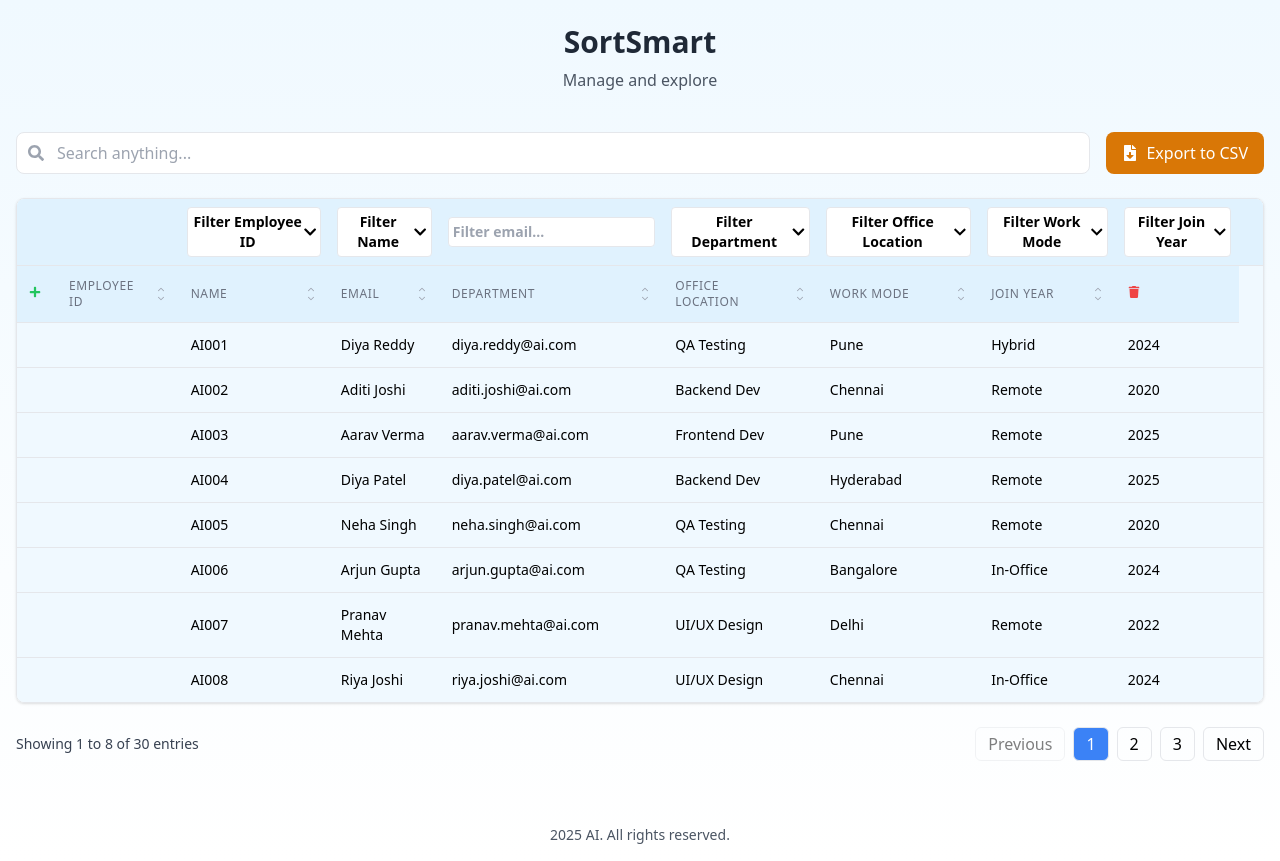
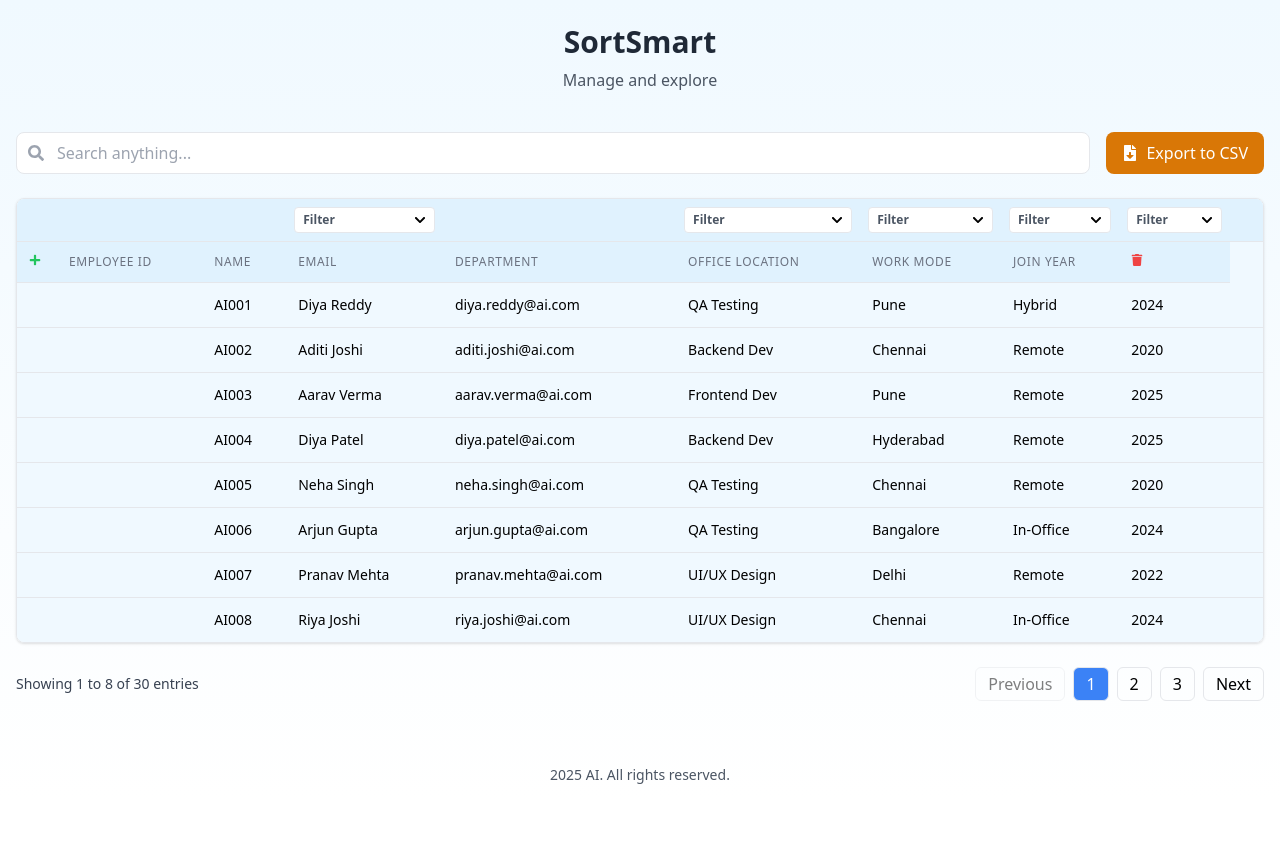
Before and after one commit to AddyaPandey/SortSmart, a React (Create React App) app: page / in a window 1280 px wide. After the commit the page ends 801 px from the top, so only its background shows below. Built offline with nearby package versions, Linux system fonts and the light colour scheme; the HTML template or start-up script is replaced by a standard one.

Commit message:
Improve filter styling and alignment

```diff
--- a/src/components/Table.jsx
+++ b/src/components/Table.jsx
@@ -175,6 +175,13 @@ const DataTable = () => {
     window.URL.revokeObjectURL(url);
   };
 
+  const handleSort = (column) => {
+    setSortConfig({
+      key: column,
+      direction: sortConfig.key === column && sortConfig.direction === 'asc' ? 'desc' : 'asc'
+    });
+  };
+
   return (
     <div className="p-4 max-w-7xl mx-auto">
       {/* Search and Actions */}
@@ -210,47 +217,41 @@ const DataTable = () => {
               <th key="add-header" className="border-b p-2 bg-sky-100"></th>
               {Object.keys(data[0]).map(column => (
                 <th key={`filter-${column}`} className="border-b p-2 bg-sky-100">
+                  {!['email', 'empId'].includes(column) && (
                     <div className="relative">
-                    {column === 'email' ? (
-                      <input
-                        type="text"
-                        placeholder="Filter email..."
-                        className="w-full p-1 text-sm border rounded focus:ring-2 focus:ring-blue-500 focus:border-blue-500 bg-white"
-                        value={columnFilters[column] || ''}
-                        onChange={(e) => setColumnFilters(prev => ({
-                          ...prev,
-                          [column]: e.target.value
-                        }))}
-                      />
-                    ) : (
-                      <>
                       <button
-                          className="w-full p-1 text-sm border rounded bg-white flex items-center justify-between"
+                        className="flex items-center justify-between w-full px-2 py-1 text-xs bg-white border rounded hover:bg-gray-50"
                         onClick={() => setActiveFilter(activeFilter === column ? null : column)}
                       >
-                          <span>
-                            {columnFilters[column] || `Filter ${columnLabels[column]}`}
+                        <span className="text-gray-600">
+                          {columnFilters[column] ? `Filter: ${columnFilters[column]}` : 'Filter'}
                         </span>
-                          <FaChevronDown className={`transition-transform ${activeFilter === column ? 'rotate-180' : ''}`} />
+                        <FaChevronDown className={`ml-1 transform transition-transform ${
+                          activeFilter === column ? 'rotate-180' : ''
+                        }`} />
                       </button>
                       {activeFilter === column && (
-                          <div className="absolute z-10 mt-1 w-full bg-white border rounded-lg shadow-lg max-h-48 overflow-y-auto">
-                            <div
-                              className="p-1 hover:bg-sky-50 cursor-pointer text-sm"
+                        <div className="absolute z-10 w-48 mt-1 bg-white rounded-md shadow-lg">
+                          <div className="py-1">
+                            <button
+                              className="block w-full px-4 py-2 text-sm text-left text-gray-700 hover:bg-gray-100"
                               onClick={() => {
-                                setColumnFilters(prev => ({
-                                  ...prev,
-                                  [column]: ''
-                                }));
+                                const newFilters = { ...columnFilters };
+                                delete newFilters[column];
+                                setColumnFilters(newFilters);
                                 setActiveFilter(null);
                               }}
                             >
-                              Show All
-                            </div>
-                            {uniqueValues[column].map(value => (
-                              <div
+                              Clear Filter
+                            </button>
+                            {uniqueValues[column]?.map(value => (
+                              <button
                                 key={value}
-                                className="p-1 hover:bg-sky-50 cursor-pointer text-sm"
+                                className={`block w-full px-4 py-2 text-sm text-left ${
+                                  columnFilters[column] === value
+                                    ? 'bg-blue-50 text-blue-700'
+                                    : 'text-gray-700 hover:bg-gray-100'
+                                }`}
                                 onClick={() => {
                                   setColumnFilters(prev => ({
                                     ...prev,
@@ -260,13 +261,13 @@ const DataTable = () => {
                                 }}
                               >
                                 {value}
-                              </div>
+                              </button>
                             ))}
                           </div>
-                        )}
-                      </>
+                        </div>
                       )}
                     </div>
+                  )}
                 </th>
               ))}
               <th key="delete-header" className="border-b p-2 bg-sky-100"></th>
@@ -286,39 +287,15 @@ const DataTable = () => {
                 <th
                   key={column}
                   className="border-b p-3 bg-sky-100 text-left text-xs font-medium text-gray-500 uppercase tracking-wider cursor-pointer select-none relative"
+                  onClick={() => handleSort(column)}
                   style={{ width: columnWidths[column] }}
                 >
-                  <div className="flex items-center justify-between gap-2"
-                    onClick={() => setSortConfig({
-                      key: column,
-                      direction: sortConfig.key === column && sortConfig.direction === 'asc' ? 'desc' : 'asc'
-                    })}>
+                  <div className="flex items-center gap-2">
                     {columnLabels[column]}
-                    <div className="flex flex-col">
-                      <ChevronUpIcon className={`w-3 h-3 ${sortConfig.key === column && sortConfig.direction === 'asc' ? 'text-blue-500' : 'text-gray-400'}`} />
-                      <ChevronDownIcon className={`w-3 h-3 -mt-1 ${sortConfig.key === column && sortConfig.direction === 'desc' ? 'text-blue-500' : 'text-gray-400'}`} />
+                    {sortConfig.key === column && (
+                      sortConfig.direction === 'asc' ? <ChevronUpIcon className="w-4 h-4" /> : <ChevronDownIcon className="w-4 h-4" />
+                    )}
                   </div>
-                  </div>
-                  <div
-                    className="absolute right-0 top-0 h-full w-1 cursor-col-resize bg-gray-300 opacity-0 hover:opacity-100"
-                    onMouseDown={e => {
-                      const startX = e.pageX;
-                      const startWidth = e.target.parentElement.offsetWidth;
-
-                      const handleMouseMove = (e) => {
-                        const width = startWidth + (e.pageX - startX);
-                        handleColumnResize(column, Math.max(width, 100));
-                      };
-
-                      const handleMouseUp = () => {
-                        document.removeEventListener('mousemove', handleMouseMove);
-                        document.removeEventListener('mouseup', handleMouseUp);
-                      };
-
-                      document.addEventListener('mousemove', handleMouseMove);
-                      document.addEventListener('mouseup', handleMouseUp);
-                    }}
-                  />
                 </th>
               ))}
               <th key="actions" className="border-b p-3 bg-sky-100 text-left text-xs font-medium text-gray-500 uppercase tracking-wider">
```
Lines whose indentation alone changed are shown as unchanged.
